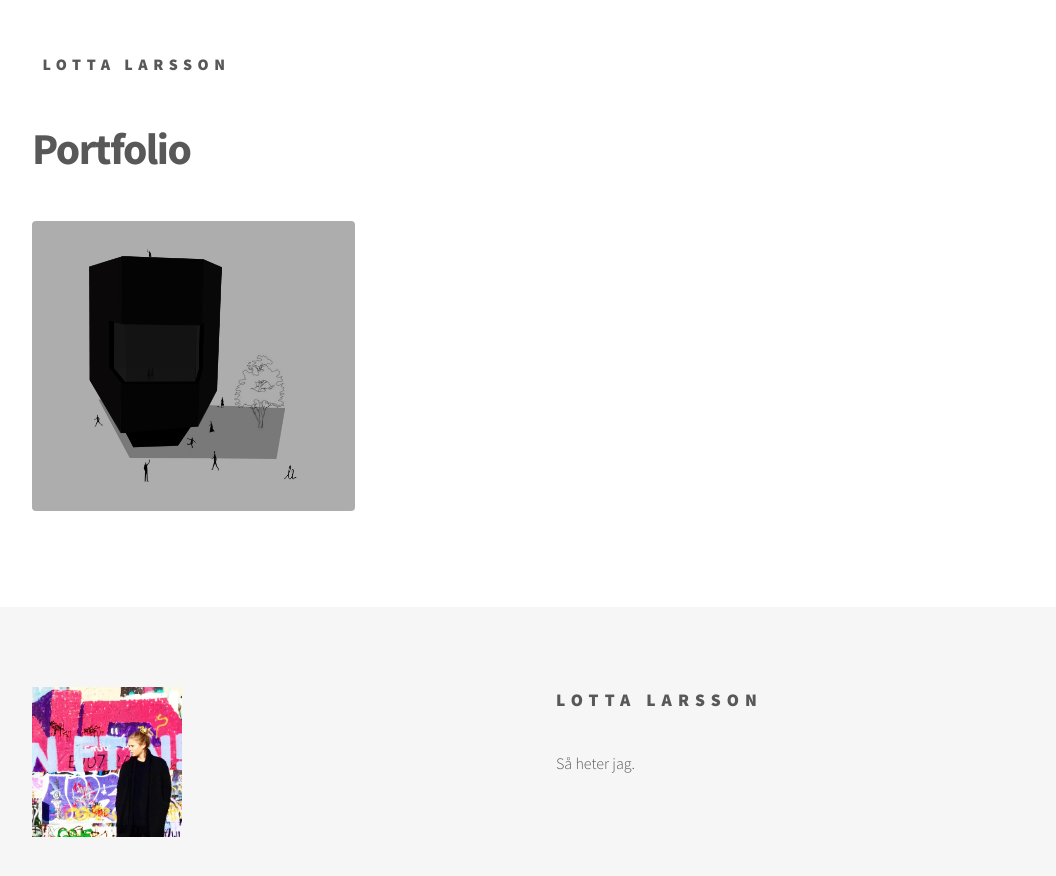
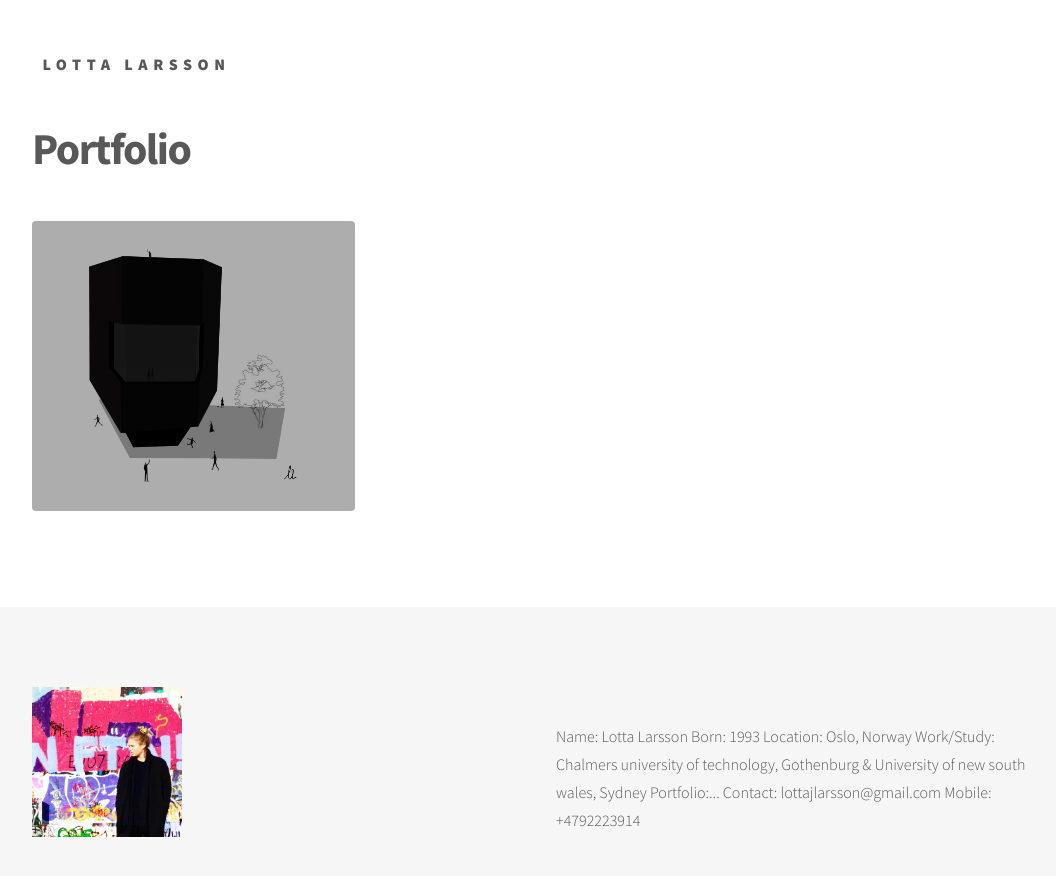
Before and after one commit to lottalarsson/lottalarsson.github.io, a Jekyll site: the page built from index.html, in a window 1280 px wide. Shown: the top 876 px of the page, without its empty margins (104-1160 px from the left). Built offline with Jekyll 4.4.1, drawn with Linux system fonts in a browser that asks for light colours; nearby versions of some CDN libraries.

Commit message:
Update footer.html

```diff
--- a/_includes/footer.html
+++ b/_includes/footer.html
@@ -4,9 +4,15 @@
       <img src="/images/profil.jpg" alt="Lotta Larsson" style="max-height: 150px" />
     </section>
     <section>
-      <h2>Lotta Larsson</h2>
+      <h2></h2>
       <p>
-        Så heter jag.
+        Name: Lotta Larsson
+        Born: 1993
+        Location: Oslo, Norway
+        Work/Study: Chalmers university of technology, Gothenburg & University of new south wales, Sydney
+        Portfolio:...
+        Contact: lottajlarsson@gmail.com
+        Mobile: +4792223914
       </p>
     </section>
   </div>
```
